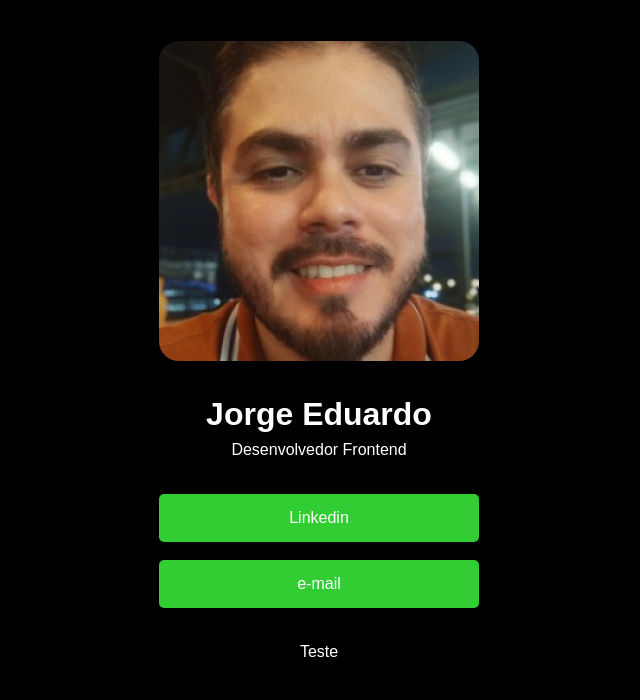
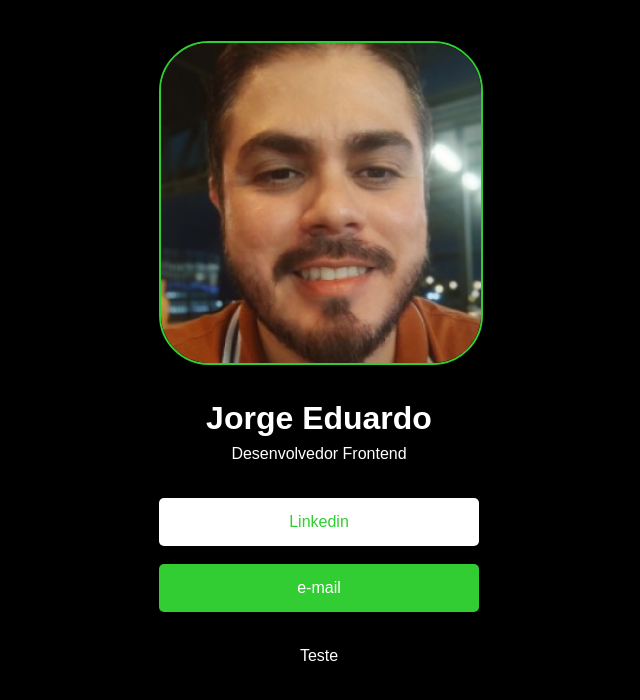
Before and after one commit to J0RGE-EDUARD0/my-links, a plain HTML site: page index.html in a window 1280 px wide. In both pictures the pointer is over the link "Linkedin". Shown: the whole page, without its empty margins (321-961 px from the left). Drawn offline with Linux system fonts and the light colour scheme.

Commit message:
Update style.css

```diff
--- a/style.css
+++ b/style.css
@@ -8,9 +8,10 @@ body{
     font-family: sans-serif;
 }
 img{
-    border-radius: 20px;
+    border-radius: 50px;
     width: 320px;
     height: 320px;
+    border: 2px solid limegreen;
 }
 h1{ color:white;
     margin-top: 31px;
@@ -36,6 +37,12 @@ a{
     display: block;
     border-radius: 5px;
 }
+a:hover{
+
+    background-color: white;
+    color:limegreen ;
+
+}
 
 footer{
     color: white;
```
